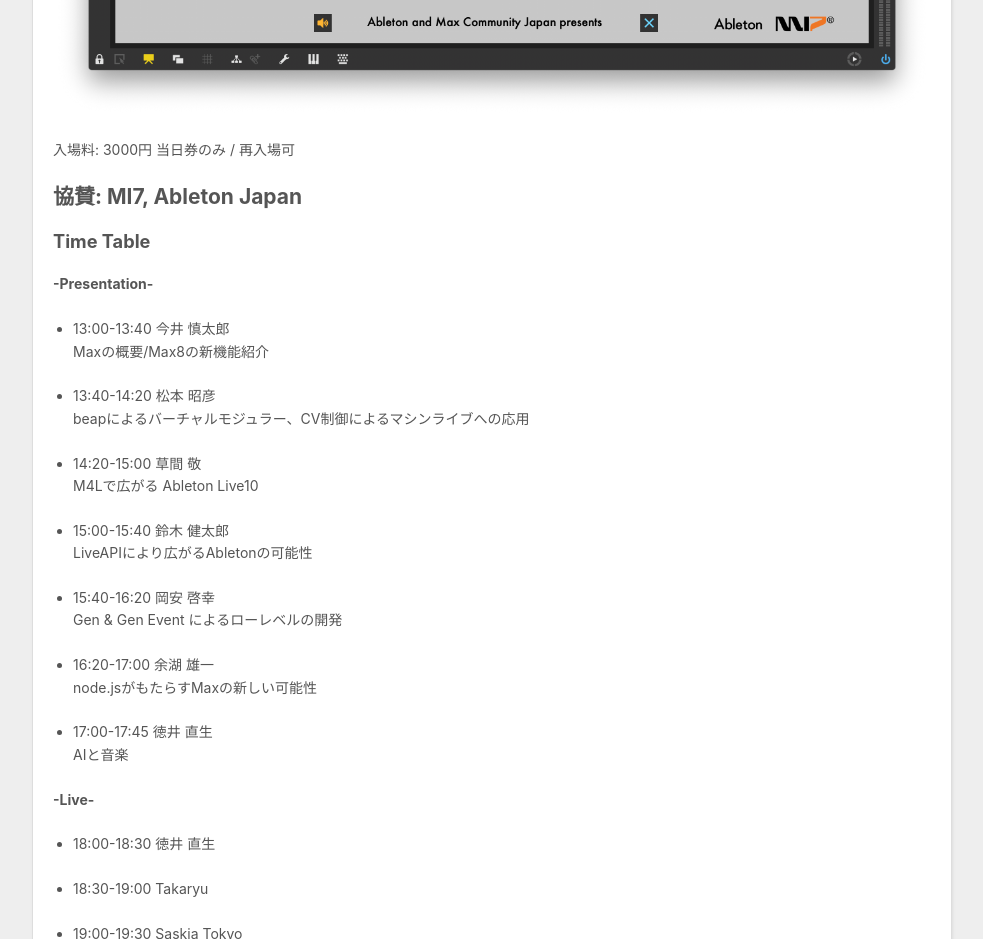
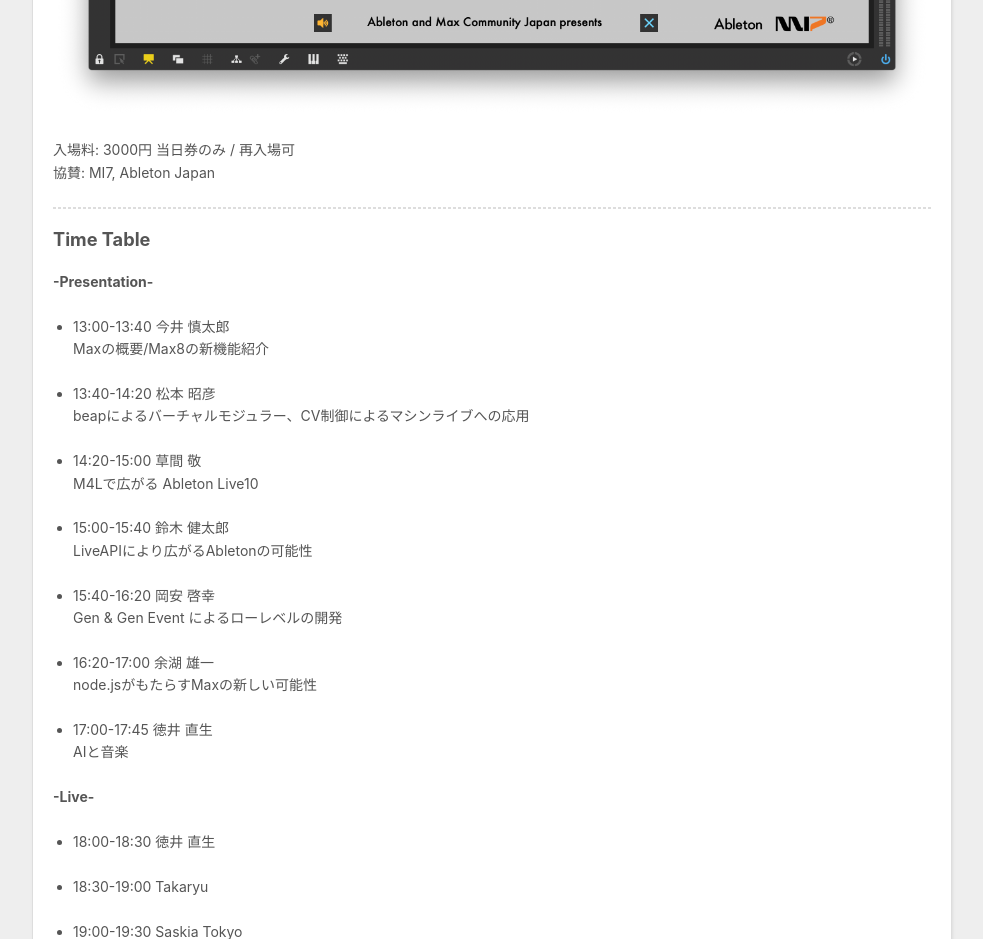
Before and after one commit to Ableton-and-Max-Community-Japan/Ableton-and-Max-Community-Japan.github.io, a plain HTML site: page 2018/11/10/aamf-2018/index.html in a window 1280 px wide. Shown: the part 1000-1939 px from the top of the page, without its empty margins (148-1131 px from the left). Drawn offline with nearby package versions, Linux system fonts and the light colour scheme; files whose address does not match are found by name.

Commit message:
Site updated: 2018-11-10 04:04:01

```diff
--- a/2018/11/10/aamf-2018/index.html
+++ b/2018/11/10/aamf-2018/index.html
@@ -7,18 +7,18 @@
 
   <title>Ableton and Max Fes 2018 | Ableton and Max Community Japan</title>
   <meta name="viewport" content="width=device-width, initial-scale=1, maximum-scale=1">
-  <meta name="description" content="MaxとM4Lプログラマーのためのライブ&amp;amp;プレゼンテーションイベントAbleton and Max Fes 2018 12月8日、VACANT 原宿にて開催  入場料: 3000円 当日券のみ / 再入場可 協賛: MI7, Ableton JapanTime Table-Presentation-  13:00-13:40 今井 慎太郎  Maxの概要/Max8の新機能紹介  13:40">
+  <meta name="description" content="MaxとM4Lプログラマーのためのライブ&amp;amp;プレゼンテーションイベントAbleton and Max Fes 2018 12月8日、VACANT 原宿にて開催  入場料: 3000円 当日券のみ / 再入場可協賛: MI7, Ableton Japan  Time Table-Presentation-  13:00-13:40 今井 慎太郎  Maxの概要/Max8の新機能紹介  13:4">
 <meta property="og:type" content="article">
 <meta property="og:title" content="Ableton and Max Fes 2018">
 <meta property="og:url" content="http://yoursit.com/2018/11/10/aamf-2018/index.html">
 <meta property="og:site_name" content="Ableton and Max Community Japan">
-<meta property="og:description" content="MaxとM4Lプログラマーのためのライブ&amp;amp;プレゼンテーションイベントAbleton and Max Fes 2018 12月8日、VACANT 原宿にて開催  入場料: 3000円 当日券のみ / 再入場可 協賛: MI7, Ableton JapanTime Table-Presentation-  13:00-13:40 今井 慎太郎  Maxの概要/Max8の新機能紹介  13:40">
+<meta property="og:description" content="MaxとM4Lプログラマーのためのライブ&amp;amp;プレゼンテーションイベントAbleton and Max Fes 2018 12月8日、VACANT 原宿にて開催  入場料: 3000円 当日券のみ / 再入場可協賛: MI7, Ableton Japan  Time Table-Presentation-  13:00-13:40 今井 慎太郎  Maxの概要/Max8の新機能紹介  13:4">
 <meta property="og:locale" content="default">
 <meta property="og:image" content="http://yoursit.com/2018/11/10/aamf-2018/aamf2018_flyer.png">
-<meta property="og:updated_time" content="2018-11-09T19:02:29.121Z">
+<meta property="og:updated_time" content="2018-11-09T19:03:55.134Z">
 <meta name="twitter:card" content="summary">
 <meta name="twitter:title" content="Ableton and Max Fes 2018">
-<meta name="twitter:description" content="MaxとM4Lプログラマーのためのライブ&amp;amp;プレゼンテーションイベントAbleton and Max Fes 2018 12月8日、VACANT 原宿にて開催  入場料: 3000円 当日券のみ / 再入場可 協賛: MI7, Ableton JapanTime Table-Presentation-  13:00-13:40 今井 慎太郎  Maxの概要/Max8の新機能紹介  13:40">
+<meta name="twitter:description" content="MaxとM4Lプログラマーのためのライブ&amp;amp;プレゼンテーションイベントAbleton and Max Fes 2018 12月8日、VACANT 原宿にて開催  入場料: 3000円 当日券のみ / 再入場可協賛: MI7, Ableton Japan  Time Table-Presentation-  13:00-13:40 今井 慎太郎  Maxの概要/Max8の新機能紹介  13:4">
 <meta name="twitter:image" content="http://yoursit.com/2018/11/10/aamf-2018/aamf2018_flyer.png">
 
 
@@ -83,8 +83,9 @@
         <p>MaxとM4Lプログラマーのための<br>ライブ&amp;プレゼンテーションイベント<br>Ableton and Max Fes 2018</p>
 <p><strong>12月8日、VACANT 原宿にて開催</strong></p>
 <img src="/2018/11/10/aamf-2018/aamf2018_flyer.png" title="flyer">
-<p>入場料: 3000円 当日券のみ / 再入場可</p>
-<h2 id="協賛-MI7-Ableton-Japan"><a href="#協賛-MI7-Ableton-Japan" class="headerlink" title="協賛: MI7, Ableton Japan"></a>協賛: MI7, Ableton Japan</h2><h3 id="Time-Table"><a href="#Time-Table" class="headerlink" title="Time Table"></a>Time Table</h3><p><strong>-Presentation-</strong></p>
+<p>入場料: 3000円 当日券のみ / 再入場可<br>協賛: MI7, Ableton Japan</p>
+<hr>
+<h3 id="Time-Table"><a href="#Time-Table" class="headerlink" title="Time Table"></a>Time Table</h3><p><strong>-Presentation-</strong></p>
 <ul>
 <li><p>13:00-13:40 今井 慎太郎<br>  Maxの概要/Max8の新機能紹介</p>
 </li>
```
Also changed, not shown: index.html (+3 -2 lines).
